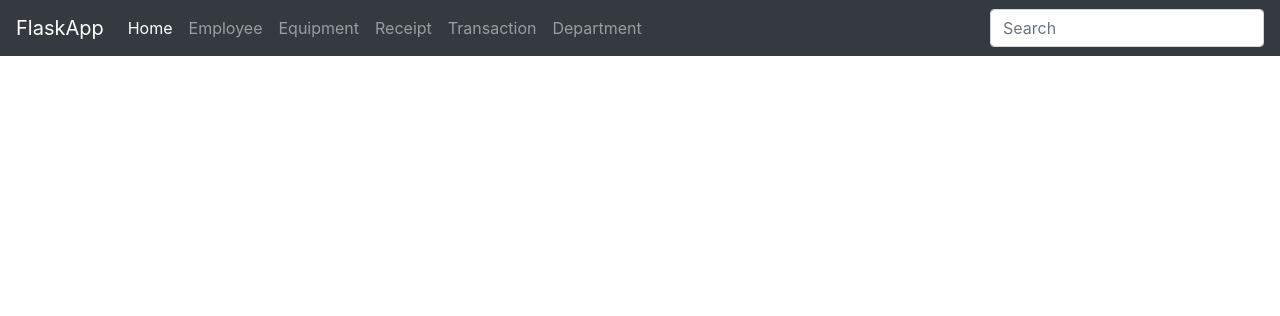
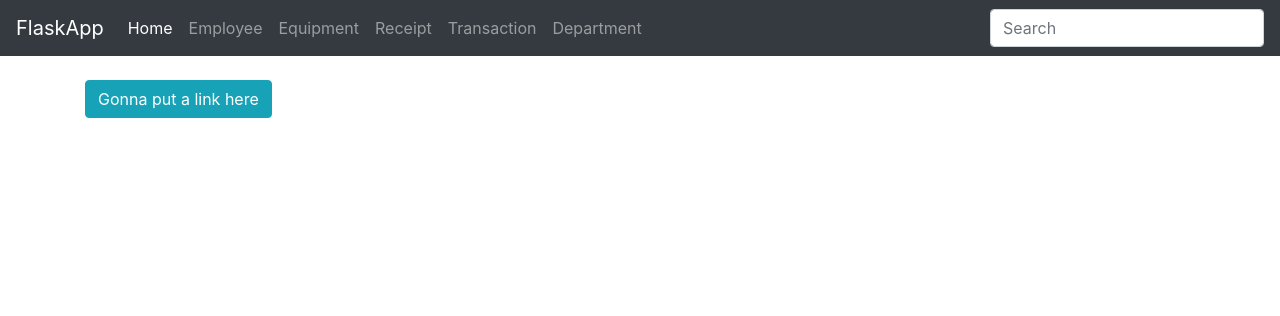
Before and after one commit to h181198/scoutgaming, a Flask app: page /receipt in a window 1280 px wide. Shown: the top 316 px of the page. Run offline with Flask 2, Linux system fonts and the light colour scheme; some libraries are stand-ins or nearby versions.

Commit message:
Add button for receipt

```diff
--- a/templates/Views/Receipt/index.html
+++ b/templates/Views/Receipt/index.html
@@ -1,4 +1,8 @@
 {% extends 'UIElements/layout.html' %}
 {% block body %}
-
+    <div class="container"><br/>
+        <div>
+            <button type="button" class="btn btn-info">Gonna put a link here</button>
+        </div>
+    </div>
 {% endblock %}
```
